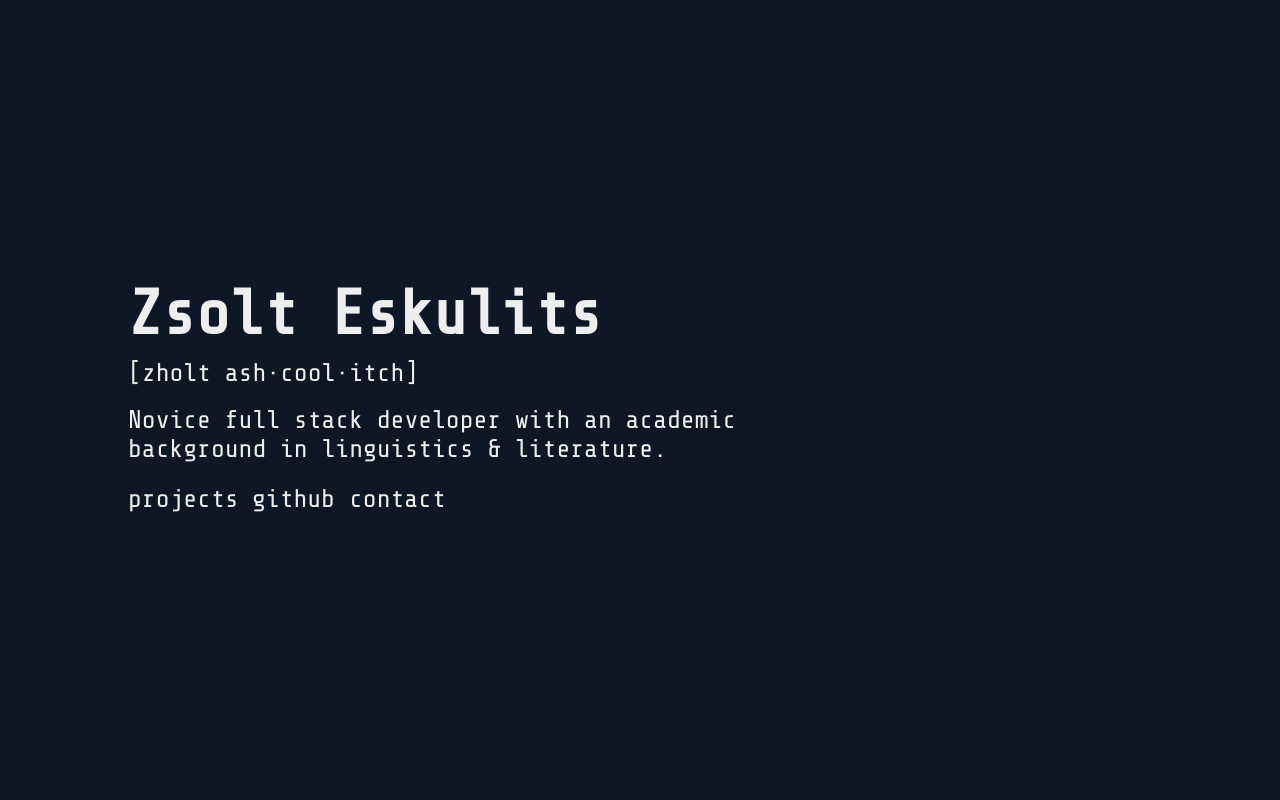
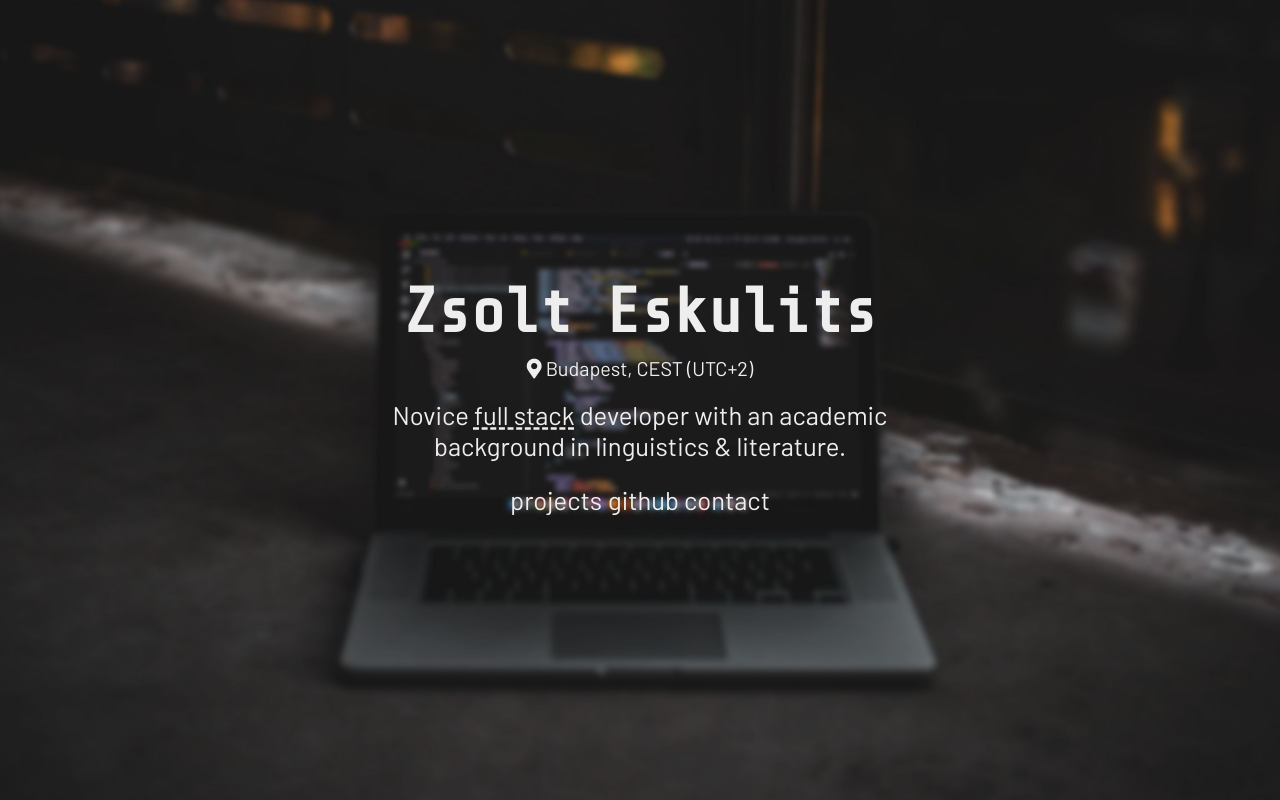
Before and after one commit to eskzsolt/eskzsolt.github.io, a website: page index.html in a window 1280 px wide. Shown: the top 800 px of the page. Drawn offline with nearby package versions, Linux system fonts and the light colour scheme.

Commit message:
First page redesign

```diff
--- a/index.html
+++ b/index.html
@@ -2,29 +2,31 @@
 <html lang="en">
 <!--
 
-
-             /++ooo+//
-        ohmNMMMMMMMMMMMmhs/
-     +dMMMMMMMMMMMMMMMMMMMMh/
-    /MMMMMMNhso++++oshNMMMMMN/
-    +MMMMMN            mMMMMMo
-    +MMMMMN         +hNMMMMMh
-    +MMMMNy      /yNMMMMMms
-    oMMdo      odMMMMMNy/
-    +y/     +hNMMMMMdo      s/
-         /smMMMMMms      +hMMo
-       odMMMMMNh+      sNMMMM+
-     yNMMMMMdo         NMMMMM+
-    +MMMMMm/           NMMMMM+
-    /NMMMMMmyo+///++symMMMMMM/
-     /dMMMMMMMMMMMMMMMMMMMMm+
-       /ydNMMMMMMMMMMMMNds/
-            /+oossoo+/
-
-
-        eskzsolt@gmail.com
-        eskzsolt.github.io
-
+   hhhhhhhhhhhhhhhhhhhhhhhhhhhhhhhhhhhhhhhhhhhhhhhh
+  hhhhhhhhhhhhhhhhhhhhhhhhhhhhhhhhhhhhhhhhhhhhhhhhhh
+  hhhhhhhhhhhhhhhhhhhhhhhhhhhhhhhhhhhhhhhhhhhhhhhhhh
+  hhhhhhhhhhhhhhhhhhhhhhhhhhhhhhhhhhhhhhhhhhhhhhhhhh
+  hhhhhhhhhhhhhhhhhhhhhyssooosyyhhhhhhhhhhhhhhhhhhhh
+  hhhhhhhhhhhhhhhho:.`           .:+yhhhhhhhhhhhhhhh
+  hhhhhhhhhhhhhs-                    :yhhhhhhhhhhhhh
+  hhhhhhhhhhhhy      `:+osssso+:`     `yhhhhhhhhhhhh
+  hhhhhhhhhhhhs     `hhhhhhhhhhhh.     ohhhhhhhhhhhh
+  hhhhhhhhhhhhs     `hhhhhhhhhs:`     :hhhhhhhhhhhhh
+  hhhhhhhhhhhhs    `/hhhhhhy/`     .+hhhhhhhhhhhhhhh
+  hhhhhhhhhhhho  -ohhhhhho-     `/yhhhhhhhhhhhhhhhhh
+  hhhhhhhhhhhhs/yhhhhhs:`     -ohhhhhh+yhhhhhhhhhhhh
+  hhhhhhhhhhhhhhhhhy+.     .+hhhhhhs:  ohhhhhhhhhhhh
+  hhhhhhhhhhhhhhho-     `:shhhhhh+`    shhhhhhhhhhhh
+  hhhhhhhhhhhhh/`     -ohhhhhhhhh`     shhhhhhhhhhhh
+  hhhhhhhhhhhhs     .yhhhhhhhhhhh`     shhhhhhhhhhhh
+  hhhhhhhhhhhhy`     ./osyyyss+/.      yhhhhhhhhhhhh
+  hhhhhhhhhhhhhy-                    .shhhhhhhhhhhhh
+  hhhhhhhhhhhhhhhy/-`            `-+yhhhhhhhhhhhhhhh
+  hhhhhhhhhhhhhhhhhhhhysoo++oosyhhhhhhhhhhhhhhhhhhhh
+  hhhhhhhhhhhhhhhhhhhhhhhhhhhhhhhhhhhhhhhhhhhhhhhhhh
+  hhhhhhhhhhhhhhhhhhhhhhhhhhhhhhhhhhhhhhhhhhhhhhhhhh
+  hhhhhhhhhhhhhhhhhhhhhhhhhhhhhhhhhhhhhhhhhhhhhhhhhh
+   hhhhhhhhhhhhhhhhhhhhhhhhhhhhhhhhhhhhhhhhhhhhhhhh
 
 -->
 <head>
@@ -42,8 +44,7 @@
     <!-- jQuery Core 3.3.1 -->
     <script src="https://code.jquery.com/jquery-3.3.1.min.js" integrity="sha256-FgpCb/KJQlLNfOu91ta32o/NMZxltwRo8QtmkMRdAu8=" crossorigin="anonymous"></script>
     <!-- Font Awesome -->
-    <link href="https://maxcdn.bootstrapcdn.com/font-awesome/4.7.0/css/font-awesome.min.css" rel="stylesheet" integrity="sha384-wvfXpqpZZVQGK6TAh5PVlGOfQNHSoD2xbE+QkPxCAFlNEevoEH3Sl0sibVcOQVnN" crossorigin="anonymous">
-
+    <link rel="stylesheet" href="https://use.fontawesome.com/releases/v5.1.0/css/all.css" integrity="sha384-lKuwvrZot6UHsBSfcMvOkWwlCMgc0TaWr+30HWe3a4ltaBwTZhyTEggF5tJv8tbt" crossorigin="anonymous">
 </head>
 <body>
 
@@ -51,13 +52,13 @@
         <div class="outer">
             <div class="middle">
                 <div class="inner">
-                    <div><h1>Zsolt Eskulits</h1></div>
-                    <div class="info">[zholt ash&middot;cool&middot;itch]</div>
-                    <div class="info">Novice full stack developer with an academic<br>background in linguistics &amp; literature.</div>
+                    <div><h1><span class="ln">Zsolt Eskulits</span></h1></div>
+                    <div class="info-location"><!--/zholt ash&middot;cool&middot;itch/--><i class="fas fa-map-marker-alt"></i> Budapest, CEST (UTC+2)</div>
+                    <div class="info"><span class="highlight">Novice <span class='uline' title="HTML5, Javascript, Angular, NodeJS and MongoDB">full stack</span> developer with an academic<br>background in linguistics &amp; literature.</span></div>
                     <div class="info">
-                        <a id="scroll-down" class="top button hvr-shrink">projects</a>
-                        <a href="https://github.com/eskzsolt" target="_blank" class="top button hvr-shrink">github</a>
-                        <a href="mailto:eskzsolt@gmail.com" class="top button hvr-shrink">contact</a>
+                        <a id="scroll-down" class="top button hvr-overline-from-center">projects</a>
+                        <a href="https://github.com/eskzsolt" target="_blank" class="top button hvr-overline-from-center">github</a>
+                        <a href="mailto:eskzsolt@gmail.com" class="top button hvr-overline-from-center">contact</a>
                     </div>
                 </div>
             </div>
--- a/style.css
+++ b/style.css
@@ -1,4 +1,4 @@
-@import url(https://fonts.googleapis.com/css?family=Share+Tech+Mono:400);
+@import url(https://fonts.googleapis.com/css?family=Share+Tech+Mono|Barlow|Josefin+Sans);
 
 html {
     padding: auto;
@@ -7,11 +7,31 @@ html {
 }
 
 body {
-    font-family: 'Share Tech Mono', monospace;
+    font-family: 'Barlow', sans-serif;
     font-size:calc(0.8rem + 1vw);
     padding:auto;
     margin: auto;
     height: 100%;
+}
+
+.uline {
+  text-decoration-line: underline;
+  text-decoration-style: dashed;
+  cursor: help;
+}
+
+.uline:hover {
+  color: #28b587;
+  text-decoration-line: none;
+}
+
+.info-location {
+  padding: calc(0.5rem + 0.1vw) 0 calc(0.5rem + 0.1vw) 0;
+  font-size:calc(0.6rem + 0.8vw);
+}
+
+h1, h2, h4 {
+  //font-weight: 400;
 }
 
 .page {
@@ -20,8 +40,13 @@ body {
 }
 
 .main {
-    background-color: #0f1626;
     color: #eee;
+    background: #242424/*#4c6d9d*/ url("images/blake-connally-373084-unsplash-edit.jpg");
+    height: 100%;
+    background-position: center;
+    background-repeat: no-repeat;
+    background-size: cover;
+    text-align: center;
 }
 
 .projects {
@@ -48,10 +73,19 @@ body {
 }
 
 h1 {
-    font-weight: bold;
+    font-family: 'Share Tech Mono', monospace;
+    //font-weight: bold !important;
     font-size:calc(2rem + 2.4vw);
     padding: 0;
     margin: 0;
+    //color: #28b587;
+    //text-shadow: 2px 2px #2c3e50;
+    //text-transform: uppercase;
+}
+
+.highlight {
+  //background: rgba(0, 0, 0, 0.5);
+  border-radius: 3px;
 }
 
 .info {
@@ -70,7 +104,7 @@ a {
 }
 
 .top:hover {
-    color: #ff533d;
+    //color: #fba033;
 }
 
 .bottom {
@@ -85,3 +119,46 @@ h4 {
     //font-weight: normal;
     text-indent: calc(1rem + 0.5vw);
 }
+
+.ln {
+  box-shadow:0 0 1px transparent;
+  //background:#28b587 !important;
+  height:4px;
+  //color: #2c3e50;
+}
+
+.hvr-overline-from-center{
+  display:inline-block;
+  vertical-align:middle;
+  -webkit-transform:perspective(1px) translateZ(0);
+  transform:perspective(1px) translateZ(0);
+  box-shadow:0 0 1px transparent;
+  position:relative;
+  overflow:hidden
+}
+.hvr-overline-from-center:before{
+  /*
+  content:"";
+  position:absolute;
+  z-index:-1;
+  left:50%;
+  right:50%;
+  top:0;
+  */
+  background:#28b587 !important;
+  /*
+  height:4px;
+  -webkit-transition-property:left,right;
+  transition-property:left,right;
+  -webkit-transition-duration:.3s;
+  transition-duration:.3s;
+  -webkit-transition-timing-function:ease-out;
+  transition-timing-function:ease-out
+  */
+}
+/*
+.hvr-overline-from-center:active:before, .hvr-overline-from-center:focus:before, .hvr-overline-from-center:hover:before{
+  left:0;
+  right:0
+}
+*/
```
Also changed, not shown: package.json (added, +24 -0 lines), images/blake-connally-373084-unsplash-edit.jpg (added), 2 other files.
